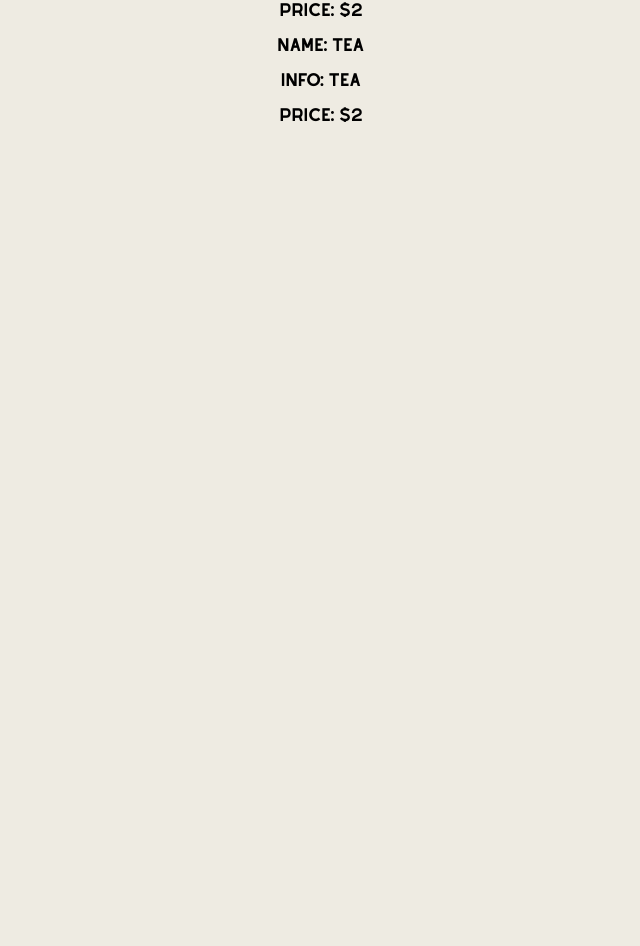
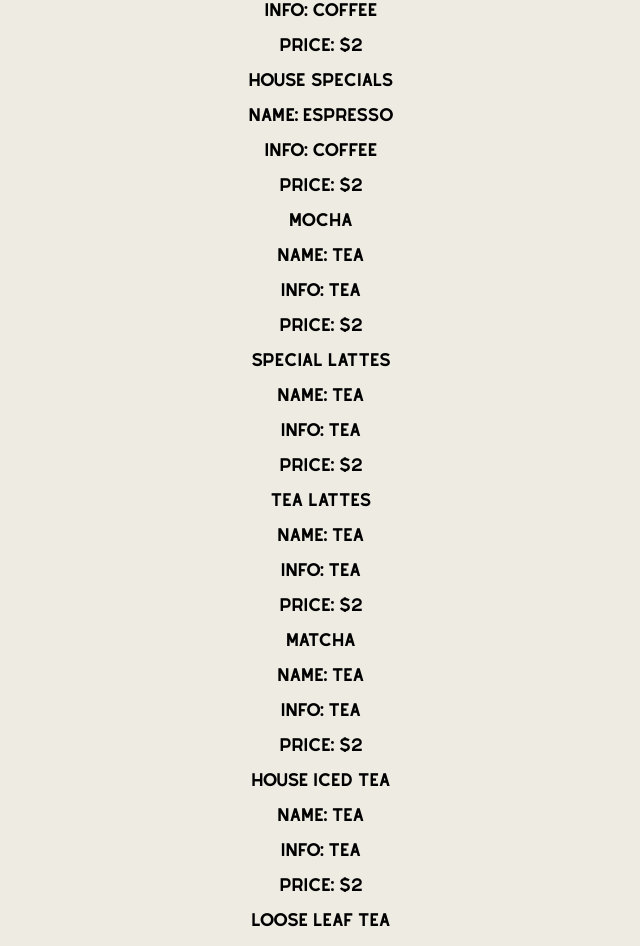
Before and after one commit to rydelldonato/18-grams-website, a React (Create React App) app: page /menus in a window 1280 px wide. Shown: the part 652-1598 px from the top of the page, without its empty margins (319-959 px from the left). Before the commit the page ends 800 px from the top, so only its background shows below. Built offline with nearby package versions, Linux system fonts and the light colour scheme.

Commit message:
added categories and functionality to js

```diff
--- a/src/components/menus/drinks/drinks.js
+++ b/src/components/menus/drinks/drinks.js
@@ -1,10 +1,54 @@
 const drinks = [
     {
+        category:'Traditional',
         name: 'coffee',
         info: 'coffee',
         price: 2
     },
     {
+        category:'House Specials',
+        name: 'espresso',
+        info: 'coffee',
+        price: 2
+    },
+    {
+        category:'Mocha',
+        name: 'tea',
+        info: 'tea',
+        price: 2
+    },
+    {
+        category:'Special Lattes',
+        name: 'tea',
+        info: 'tea',
+        price: 2
+    },
+    {
+        category:'Tea Lattes',
+        name: 'tea',
+        info: 'tea',
+        price: 2
+    },
+    {
+        category:'Matcha',
+        name: 'tea',
+        info: 'tea',
+        price: 2
+    },
+    {
+        category:'House Iced Tea',
+        name: 'tea',
+        info: 'tea',
+        price: 2
+    },
+    {
+        category:'Loose Leaf Tea',
+        name: 'tea',
+        info: 'tea',
+        price: 2
+    },
+    {
+        category:'Lemonade',
         name: 'tea',
         info: 'tea',
         price: 2
--- a/src/components/menus/menuLayout.js
+++ b/src/components/menus/menuLayout.js
@@ -7,6 +7,9 @@ const {menu} = props
       <>
       {menu.map((drink, index) => (
         <div key={index}>
+          {index === 0 || drink.category !== menu[index - 1].category ? (
+            <p>{drink.category}</p>
+          ) : null}
           <p>Name: {drink.name}</p>
           <p>Info: {drink.info}</p>
           <p>Price: ${drink.price}</p>
```
Lines whose indentation alone changed are shown as unchanged.
